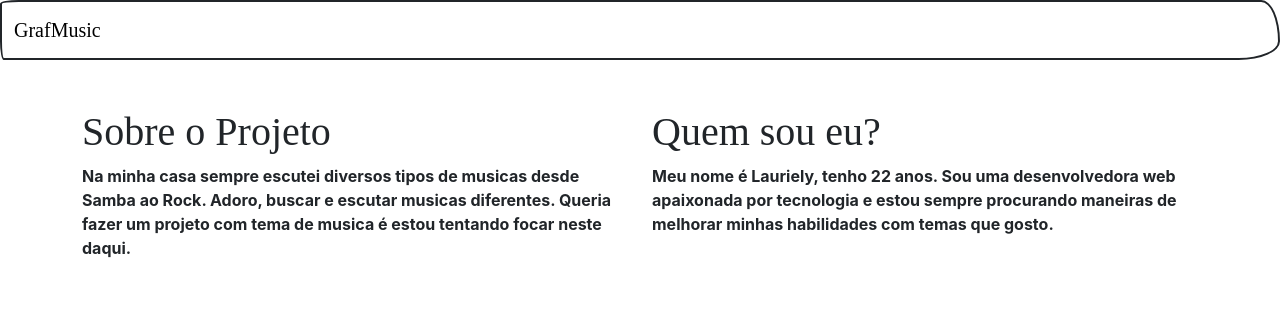
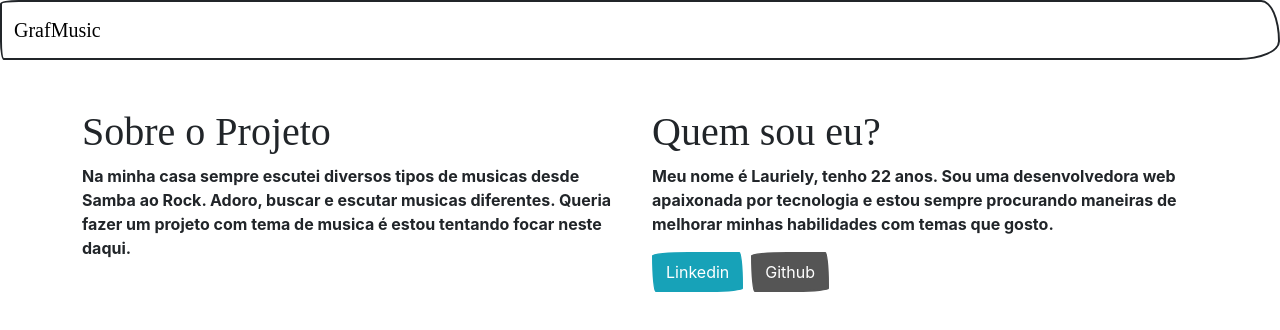
Before and after one commit to laurielylourenco/graf-music, a Next.js app: page /about in a window 1280 px wide. Shown: the top 330 px of the page. Built offline with nearby package versions, Linux system fonts and the light colour scheme; a web font is replaced by a local one.

Commit message:
links na seçao sobre

```diff
--- a/src/app/components/About.js
+++ b/src/app/components/About.js
@@ -1,6 +1,3 @@
-import Link from 'next/link';
-
-
 const About = () => {
   return (
 
@@ -20,6 +17,9 @@
             Meu nome é Lauriely, tenho 22 anos.
             Sou uma desenvolvedora web apaixonada por tecnologia e estou sempre procurando maneiras de melhorar minhas habilidades com temas que gosto.
           </p>
+
+          <a href="https://www.linkedin.com/in/laurielylourenco" className="btn btn-info me-2"> Linkedin </a>
+          <a href="https://github.com/laurielylourenco" className="btn btn-dark me-2">Github</a>
         </div>
       </div>
     </div>
```
